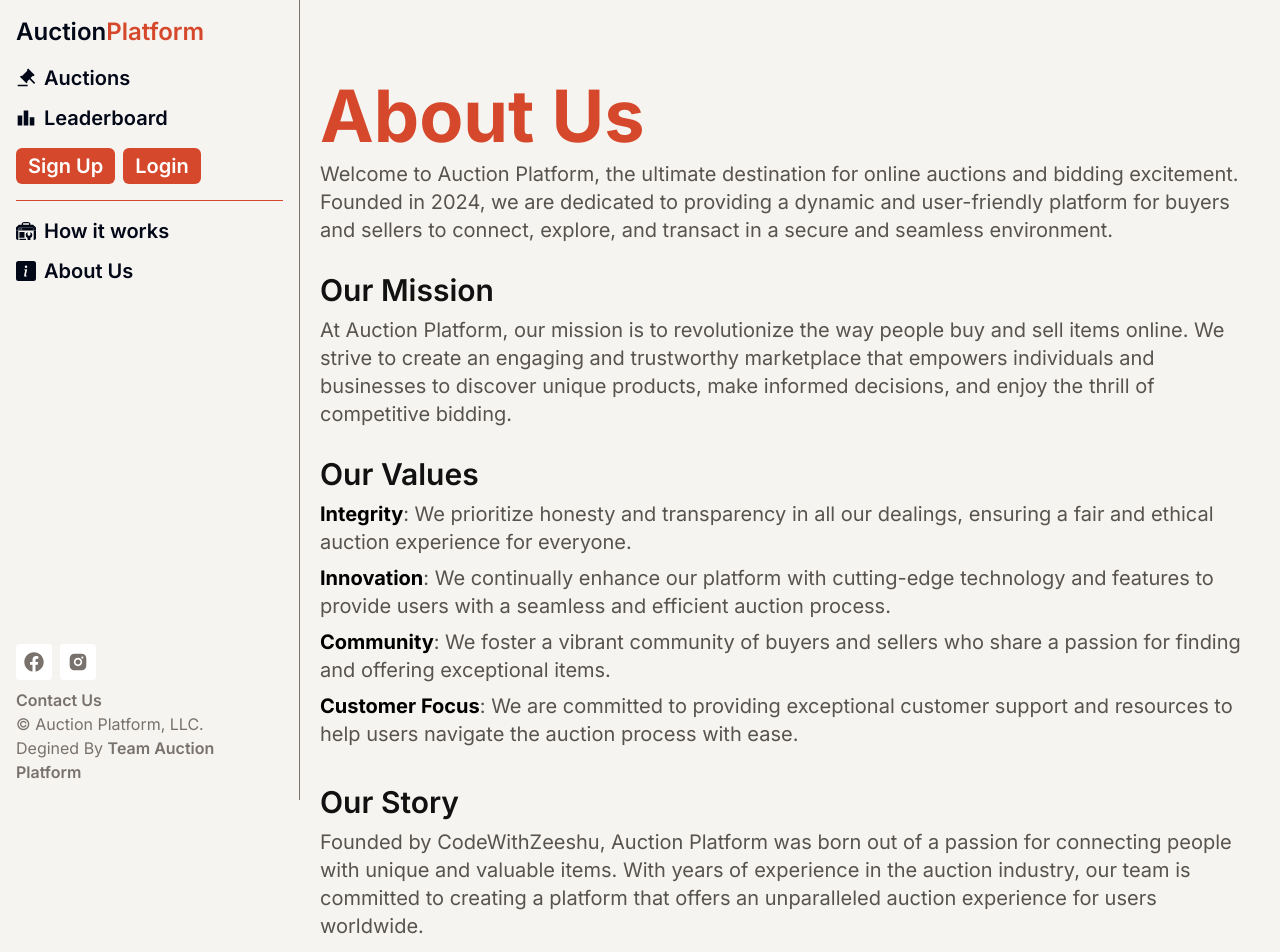
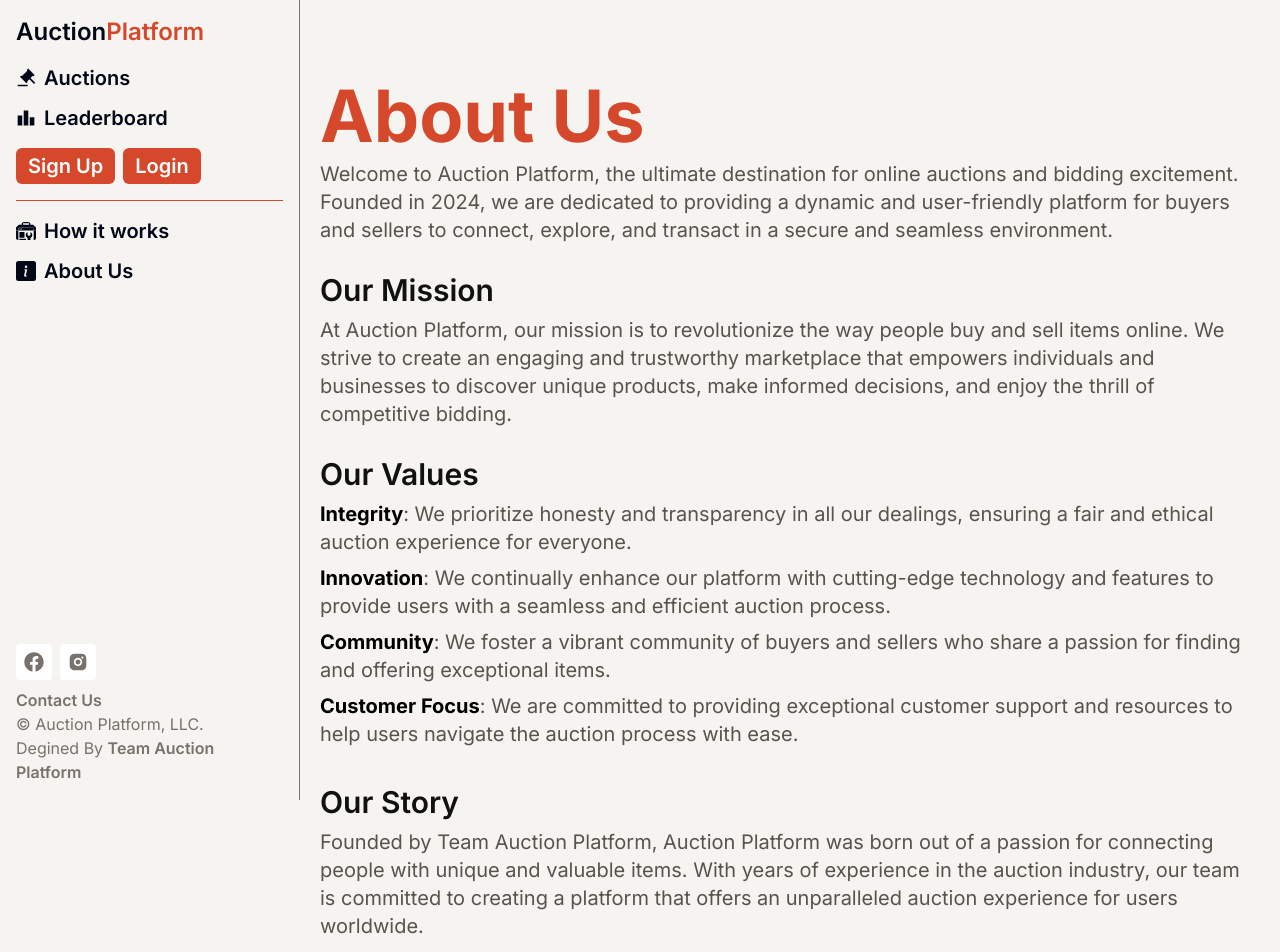
Before and after one commit to MuhammadAmmarAtique/auctionPlatform, a React (Vite) app in the folder frontend/: page /about in a window 1280 px wide. Shown: the top 952 px of the page. Built offline with nearby package versions, Linux system fonts and the light colour scheme; no server answers.

Commit message:
minor change

```diff
--- a/frontend/src/pages/About.jsx
+++ b/frontend/src/pages/About.jsx
@@ -83,7 +83,7 @@ const About = () => {
             Our Story
           </h3>
           <p className="text-xl text-stone-600">
-            Founded by CodeWithZeeshu, Auction Platform was born out of a passion for
+            Founded by Team Auction Platform, Auction Platform was born out of a passion for
             connecting people with unique and valuable items. With years of
             experience in the auction industry, our team is committed to
             creating a platform that offers an unparalleled auction experience
```
